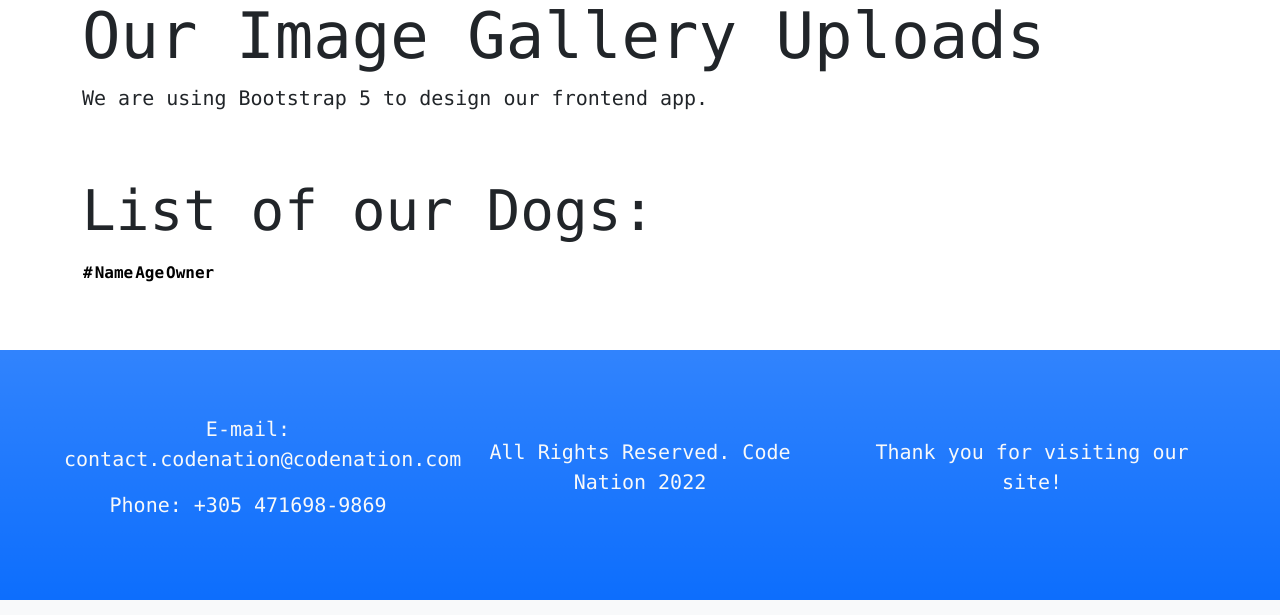
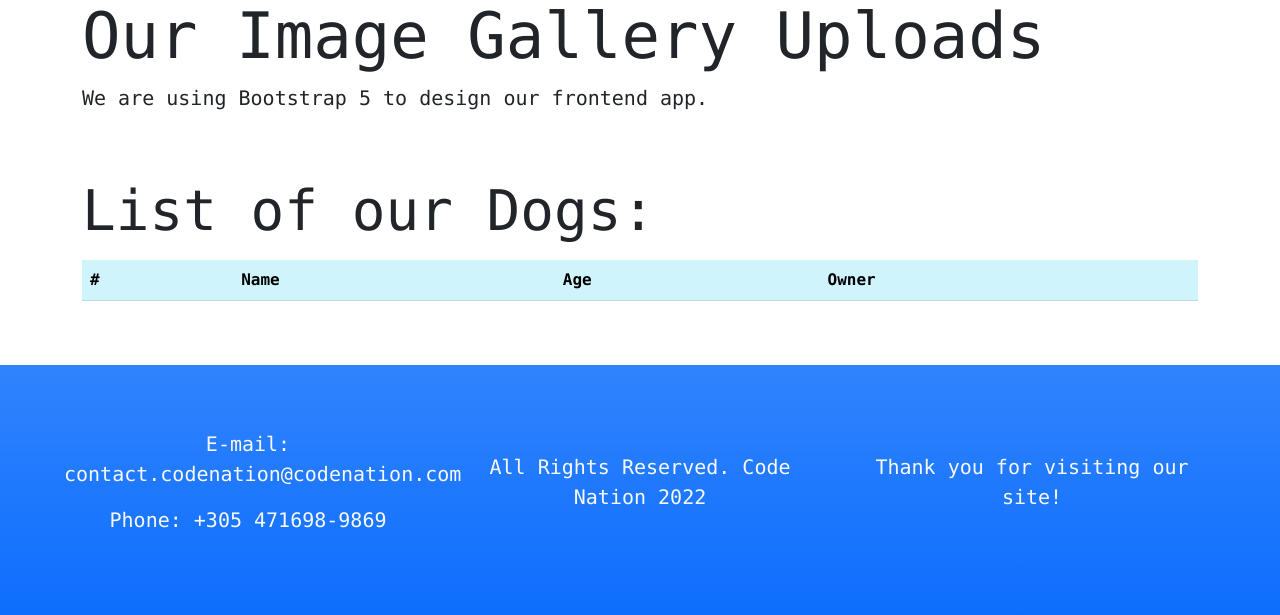
Before and after one commit to kev-web/django-pet-store, a Django app: page / in a window 1280 px wide. Shown: the part 885-1500 px from the top of the page. Run offline with Django 4.2, Linux system fonts and the light colour scheme; data that the repository does not hold is empty.

Commit message:
colored dog table

```diff
--- a/simbapp/templates/simbapp/index.html
+++ b/simbapp/templates/simbapp/index.html
@@ -38,7 +38,7 @@
 
    <div class="container mb-3">
       <h1 class="display-4 mb-3">List of our Dogs:</h1>
-      <table class="table-info">
+      <table class="table table-info">
          <thead>
             <tr>
                <th scope="col">#</th>
```
